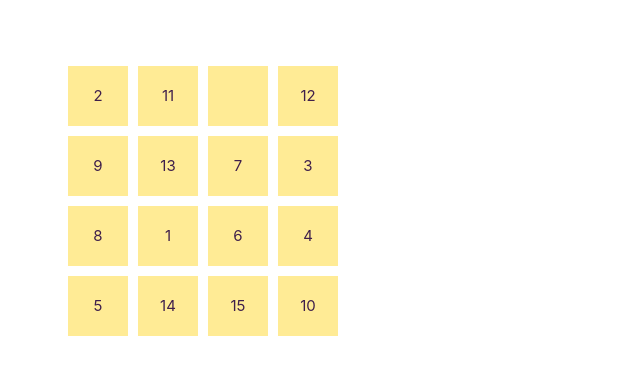
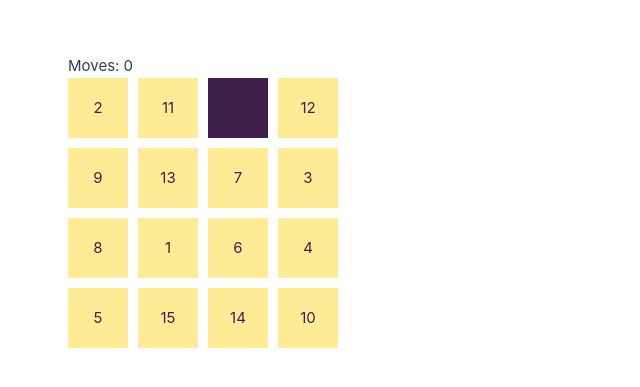
Before and after one commit to sefirus/puzzle-game-test-task-fe, a Vue app: page / in a window 1280 px wide. Shown: the part 199-586 px from the top of the page, without its empty margins (0-640 px from the left). Built offline with nearby package versions, Linux system fonts and the light colour scheme.

Commit message:
Basically implemented counter

```diff
--- a/src/components/Cell.vue
+++ b/src/components/Cell.vue
@@ -41,6 +41,7 @@ export default {
 
 .empty {
   background-color: #3f1f4b;
-  cursor: pointer;
+  cursor: not-allowed;
+  color: transparent;
 }
 </style>
--- a/src/components/GameBoard.vue
+++ b/src/components/GameBoard.vue
@@ -1,4 +1,6 @@
 <template>
+  <div>
+    <p>Moves: {{ moves }}</p>
     <div class="game-board">
       <Cell
           v-for="(cell, index) in cells"
@@ -7,6 +9,7 @@
           :index="index"
           @move="moveCell"
       />
+    </div>
   </div>
 </template>
 
@@ -18,7 +21,8 @@ export default {
   components: {Cell},
   data() {
     return {
-      cells: this.shuffleCells()
+      cells: this.shuffleCells(),
+      moves: 0 // added
     };
   },
   methods: {
@@ -32,23 +36,9 @@ export default {
         [cells[i], cells[j]] = [cells[j], cells[i]];
       }
 
-      // Check for solvability and correct if necessary
-      if (!this.isSolvable(cells)) {
-        [cells[14], cells[13]] = [cells[13], cells[14]]; // Swap 2 cells
-      }
-
       return cells;
     },
 
-    isSolvable(cells) {
-      let invCount = 0;
-      for (let i = 0; i < 16; i++)
-        for (let j = i + 1; j < 16; j++)
-          if (cells[j] && cells[i] && cells[i] > cells[j])
-            invCount++;
-
-      return invCount % 2 === 0;
-    },
     moveCell(cellIndex) {
       const emptyIndex = this.cells.indexOf(0);
 
@@ -59,6 +49,7 @@ export default {
       if ((rowDiff === 1 && colDiff === 0) || (rowDiff === 0 && colDiff === 1)) {
         this.cells[emptyIndex] = this.cells[cellIndex];
         this.cells[cellIndex] = 0;
+        this.moves++; // added
       }
 
       if (this.isSolved()) {
@@ -83,13 +74,4 @@ export default {
   grid-template-columns: repeat(4, 1fr);
   gap: 10px;
 }
-
-.cell {
-  width: 60px;
-  height: 60px;
-  line-height: 60px;
-  text-align: center;
-  background-color: #ffeb95;
-  color: #3f1f4b;
-}
 </style>
```
Lines whose indentation alone changed are shown as unchanged.
